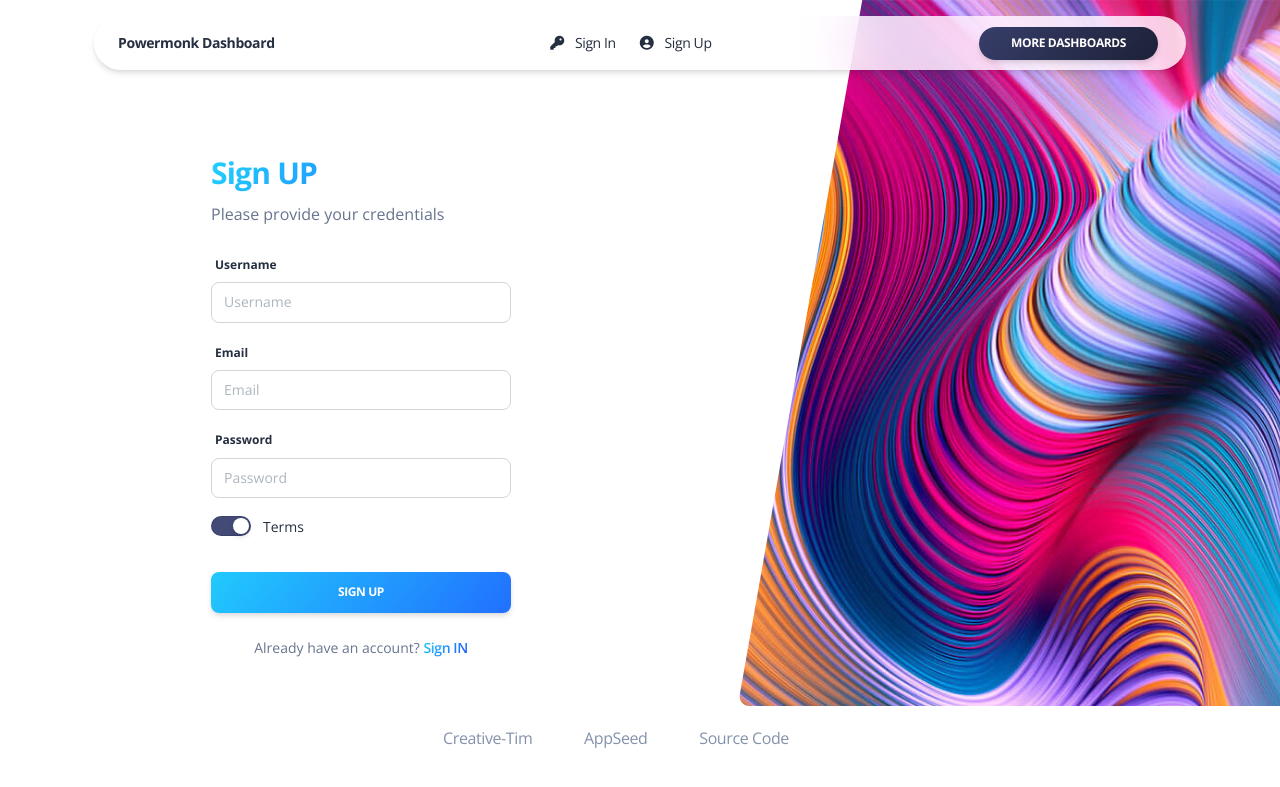
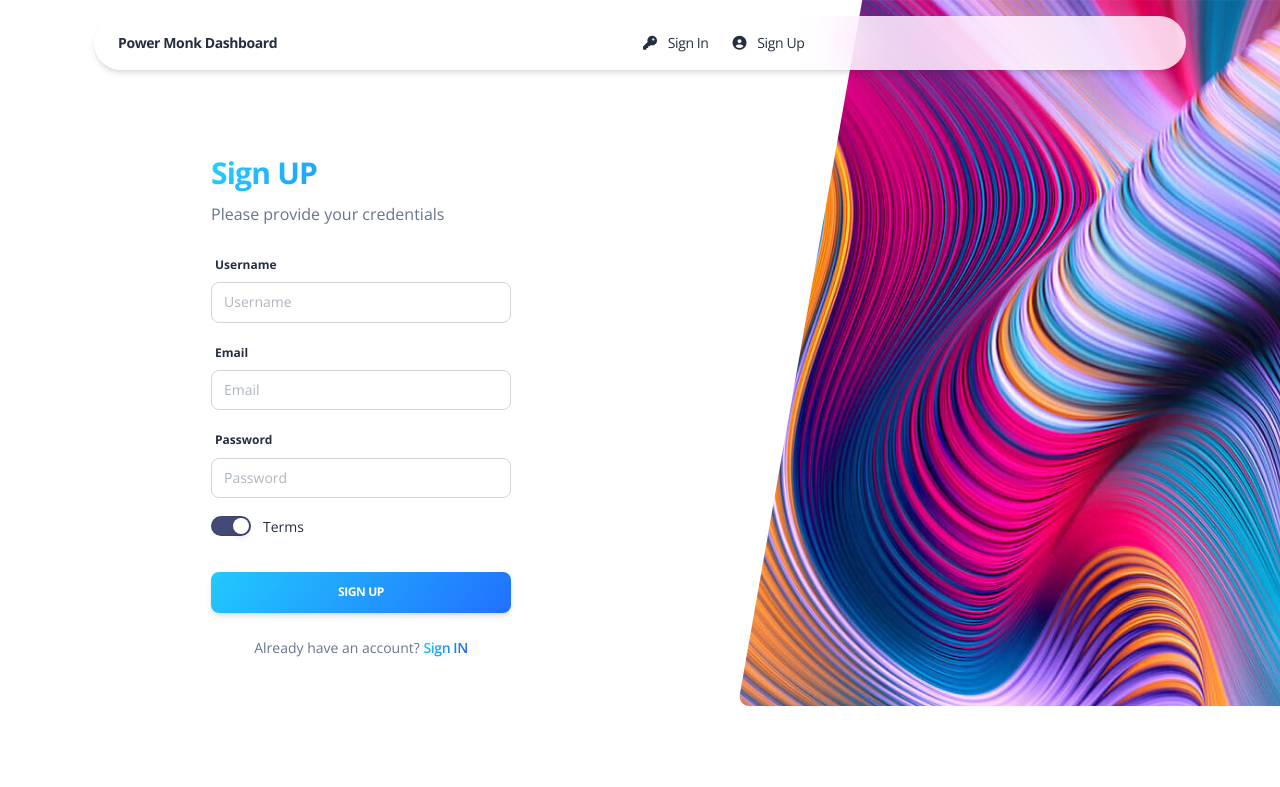
Before and after one commit to yeshsurya/IBMCFC2, a Flask app: page /sign-up.html in a window 1280 px wide. Shown: the top 787 px of the page. Run offline with Flask 2, Linux system fonts and the light colour scheme; the visitor is signed in with stand-in values (Sample User, id 1); some libraries are stand-ins or nearby versions.

Commit message:
Cleaned up sign up page

```diff
--- a/app/base/templates/accounts/login.html
+++ b/app/base/templates/accounts/login.html
@@ -15,13 +15,13 @@
             <div class="card card-plain mt-8">
               <div class="card-header pb-0 text-left bg-transparent">
                 <h4 class="text-info text-gradient">
-                  Flask Soft Dashboard - Login
+                  Power Monk - Login
                 </h4>
                 <p class="mb-0">
                     {% if msg %}
                         {{ msg | safe }}
                     {% else %}
-                        Add your credentials
+                        Enter your credentials
                     {% endif %}
                 </p>
               </div>
--- a/app/base/templates/includes/footer-fullscreen.html
+++ b/app/base/templates/includes/footer-fullscreen.html
@@ -2,16 +2,6 @@
     <div class="container">
       <div class="row">
         <div class="col-lg-8 mb-4 mx-auto text-center">
-          <a href="https://bit.ly/3fKQZaL" target="_blank" class="text-secondary me-xl-5 me-3 mb-sm-0 mb-2">
-            Creative-Tim
-          </a>
-          <a href="https://appseed.us" target="_blank" class="text-secondary me-xl-5 me-3 mb-sm-0 mb-2">
-            AppSeed
-          </a>
-          <a href="https://github.com/app-generator/flask-soft-ui-dashboard" target="_blank"
-             class="text-secondary me-xl-5 me-3 mb-sm-0 mb-2">
-            Source Code
-          </a>
         </div>
       </div>
     </div>
--- a/app/base/templates/includes/navigation-fullscreen.html
+++ b/app/base/templates/includes/navigation-fullscreen.html
@@ -6,7 +6,7 @@
         <nav class="navbar navbar-expand-lg  blur blur-rounded top-0  z-index-3 shadow position-absolute my-3 py-2 start-0 end-0 mx-4">
           <div class="container-fluid">
             <a class="navbar-brand font-weight-bolder ms-lg-0 ms-3 " href="/">
-              Powermonk Dashboard
+              Power Monk Dashboard
             </a>
             <button class="navbar-toggler shadow-none ms-2" type="button" data-bs-toggle="collapse" data-bs-target="#navigation" aria-controls="navigation" aria-expanded="false" aria-label="Toggle navigation">
               <span class="navbar-toggler-icon mt-2">
@@ -30,12 +30,6 @@
                   </a>
                 </li>
               </ul>
-              <ul class="navbar-nav d-lg-block d-none">
-                <li class="nav-item">
-                  <a target="_blank" href="https://appseed.us/admin-dashboards"
-                     class="btn btn-sm btn-round mb-0 me-1 bg-gradient-dark">More Dashboards</a>
-                </li>
-              </ul>
             </div>
           </div>
         </nav>
```
Also changed, not shown: app/base/templates/includes/footer.html (+2 -11 lines).
